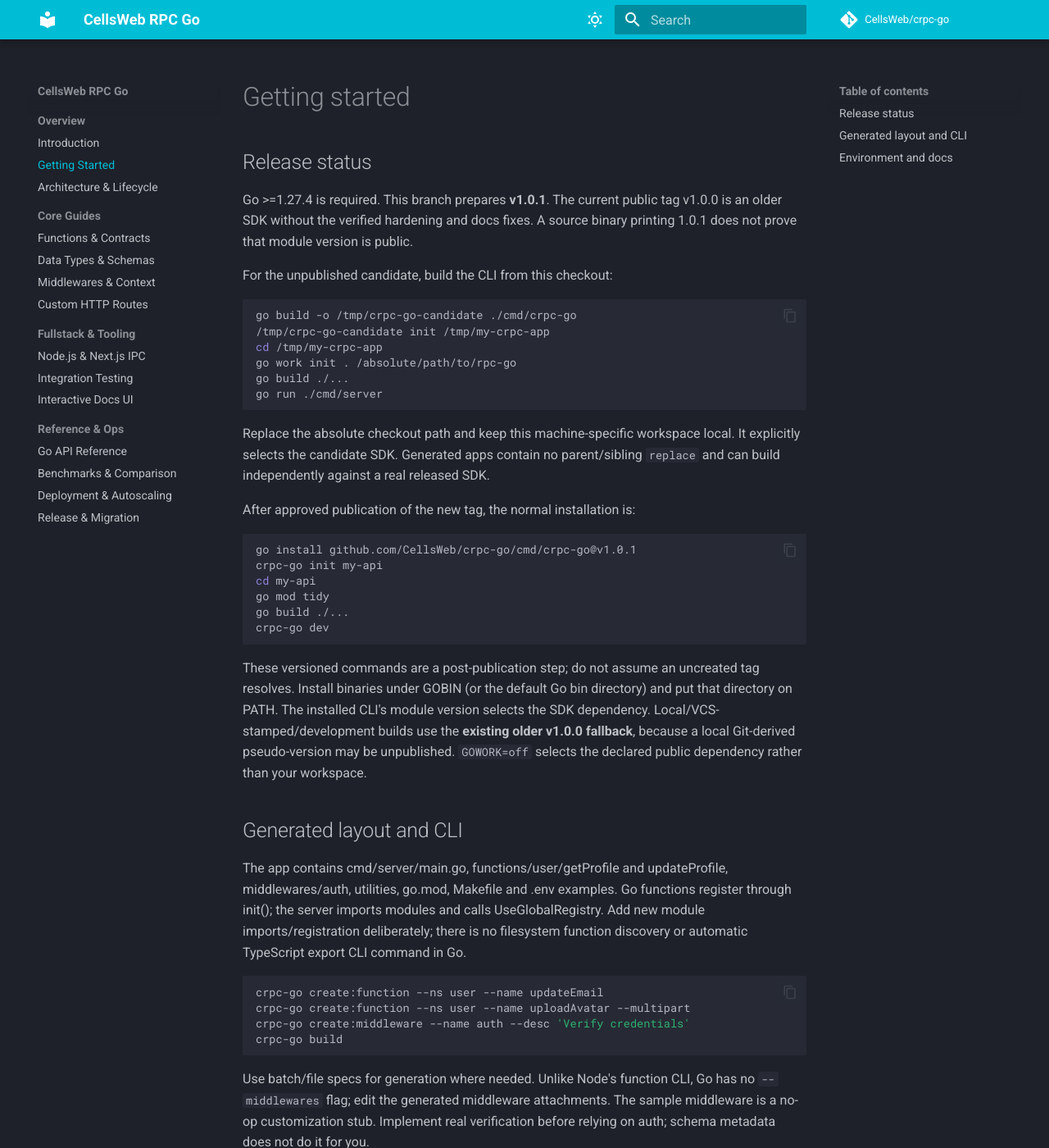
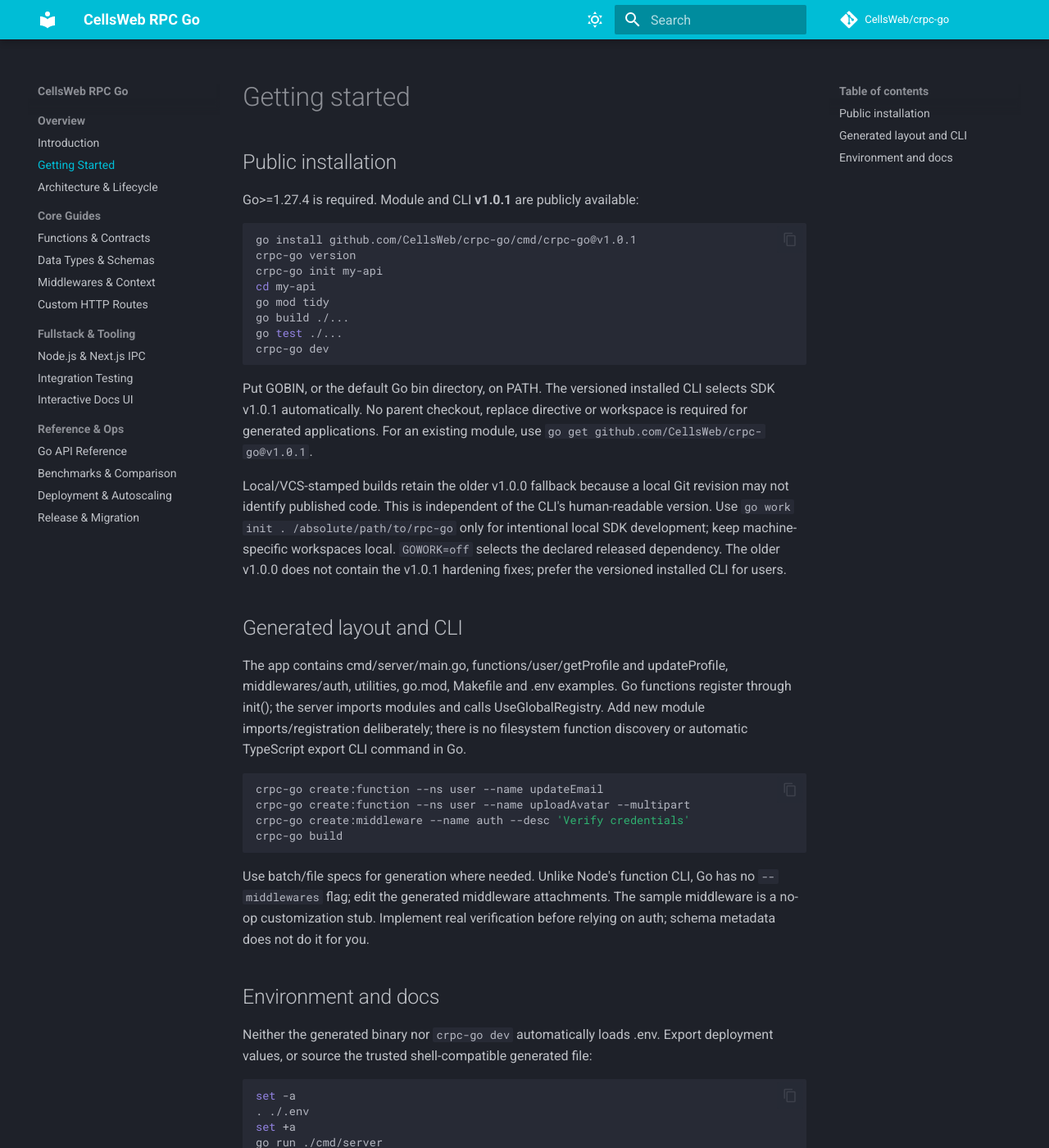
Before and after one commit to CellsWeb/crpc-go, an MkDocs documentation site: the page built from docs/getting-started.md, in a window 1280 px wide and 1400 px high. Shown: the whole window at 82% size. Built offline with MkDocs 1.6.1 and Material for MkDocs 9.7.7, drawn with Linux system fonts in a browser that asks for light colours; comment, search, counter and statistics services are not loaded.

Commit message:
docs: update Go installation and migration for public v1.0.1

````diff
--- a/docs/getting-started.md
+++ b/docs/getting-started.md
@@ -1,43 +1,31 @@
 # Getting started
 
-## Release status
+## Public installation
 
-Go >=1.27.4 is required. This branch prepares **v1.0.1**. The current public tag
-v1.0.0 is an older SDK without the verified hardening and docs fixes. A source
-binary printing 1.0.1 does not prove that module version is public.
-
-For the unpublished candidate, build the CLI from this checkout:
-
-```sh
-go build -o /tmp/crpc-go-candidate ./cmd/crpc-go
-/tmp/crpc-go-candidate init /tmp/my-crpc-app
-cd /tmp/my-crpc-app
-go work init . /absolute/path/to/rpc-go
-go build ./...
-go run ./cmd/server
-```
-
-Replace the absolute checkout path and keep this machine-specific workspace
-local. It explicitly selects the candidate SDK. Generated apps contain no
-parent/sibling `replace` and can build independently against a real released SDK.
-
-After approved publication of the new tag, the normal installation is:
+Go>=1.27.4 is required. Module and CLI **v1.0.1** are publicly available:
 
 ```sh
 go install github.com/CellsWeb/crpc-go/cmd/crpc-go@v1.0.1
+crpc-go version
 crpc-go init my-api
 cd my-api
 go mod tidy
 go build ./...
+go test ./...
 crpc-go dev
 ```
 
-These versioned commands are a post-publication step; do not assume an uncreated
-tag resolves. Install binaries under GOBIN (or the default Go bin directory) and
-put that directory on PATH. The installed CLI's module version selects the SDK
-dependency. Local/VCS-stamped/development builds use the **existing older v1.0.0
-fallback**, because a local Git-derived pseudo-version may be unpublished.
-`GOWORK=off` selects the declared public dependency rather than your workspace.
+Put GOBIN, or the default Go bin directory, on PATH. The versioned installed CLI
+selects SDK v1.0.1 automatically. No parent checkout, replace directive or workspace
+is required for generated applications. For an existing module, use
+`go get github.com/CellsWeb/crpc-go@v1.0.1`.
+
+Local/VCS-stamped builds retain the older v1.0.0 fallback because a local Git
+revision may not identify published code. This is independent of the CLI's
+human-readable version. Use `go work init . /absolute/path/to/rpc-go` only for
+intentional local SDK development; keep machine-specific workspaces local.
+`GOWORK=off` selects the declared released dependency. The older v1.0.0 does not
+contain the v1.0.1 hardening fixes; prefer the versioned installed CLI for users.
 
 ## Generated layout and CLI
 
````
Also changed, not shown: CHANGELOG.md (+10 -11 lines), README.md (+19 -19 lines), docs/api-reference.md (+1 -1 lines), docs/deployment.md (+3 -3 lines), docs/index.md (+2 -3 lines), docs/migration.md (+10 -10 lines), example-node/README.md (+2 -2 lines).
